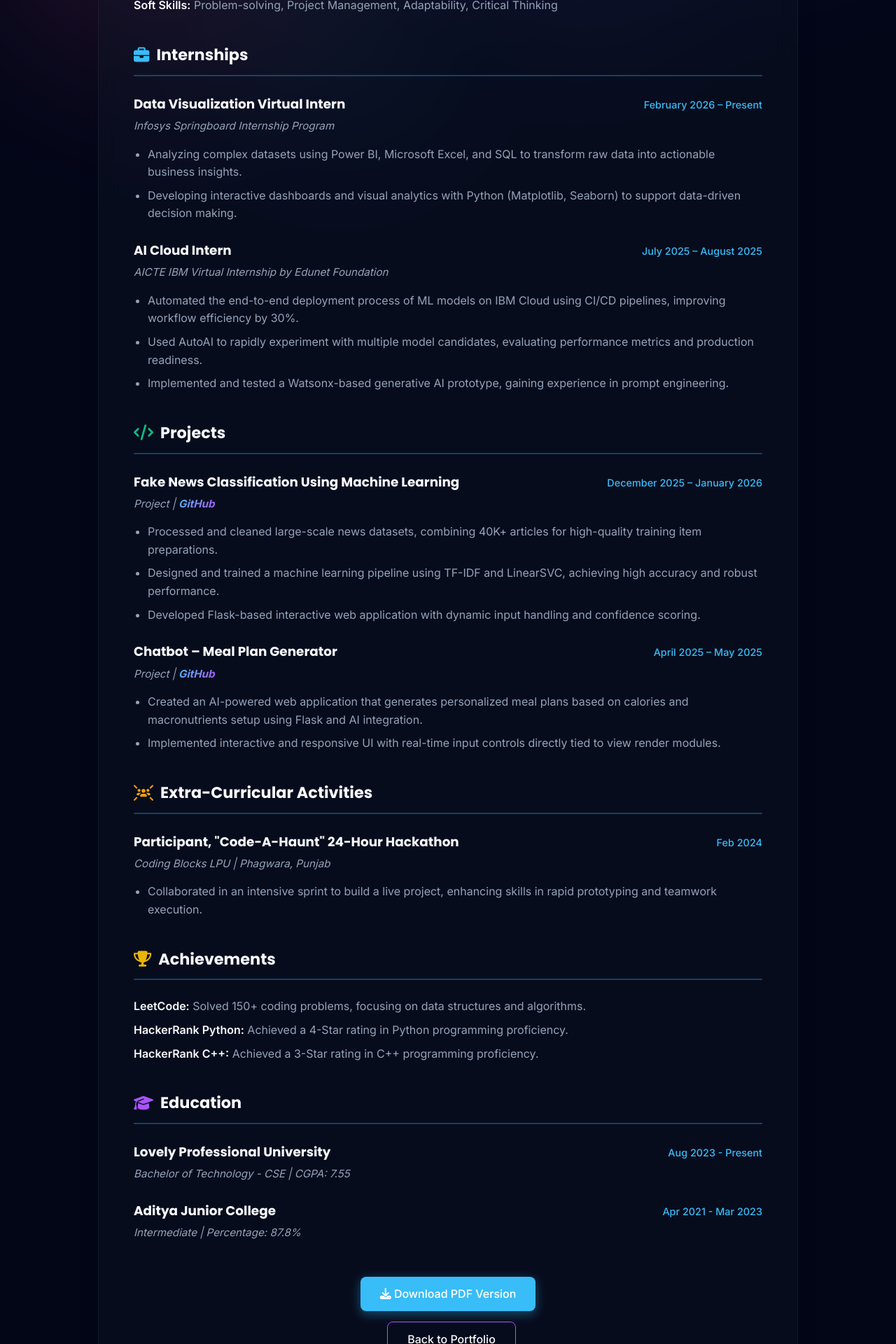
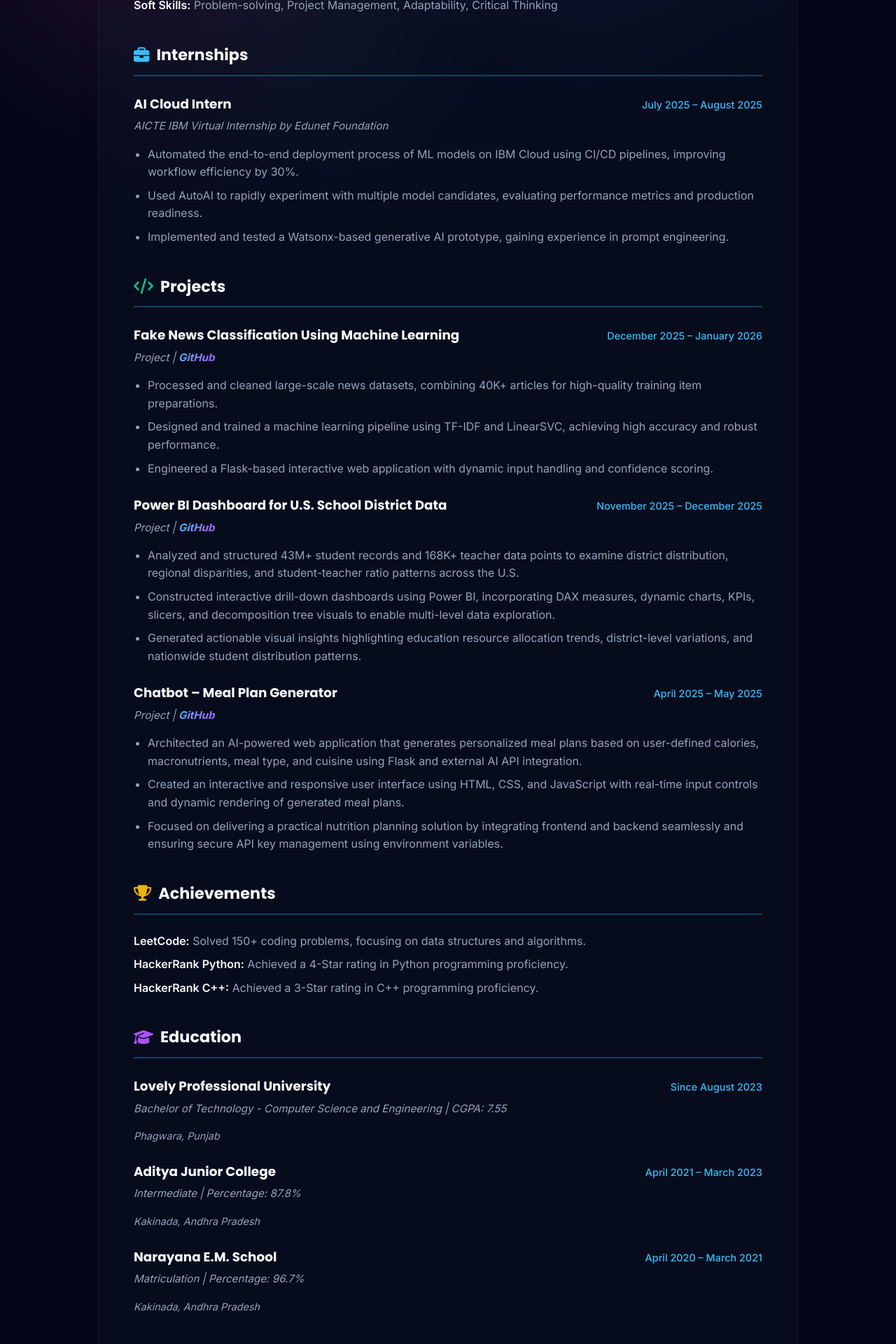
Before and after one commit to Dinesh9831/Portfolio, a Next.js app: page /resume in a window 1280 px wide. Shown: the part 540-2460 px from the top of the page at 70% size. Built offline with nearby package versions, Linux system fonts and the light colour scheme.

Commit message:
Fourth commit

```diff
--- a/app/resume/page.js
+++ b/app/resume/page.js
@@ -50,7 +50,7 @@ export default function Resume() {
             <div className="resume-header">
               <div className="r-head-info">
                 <h1 style={{ fontSize: '3rem', marginBottom: '5px' }}>Moturi Sai <span className="highlight">Dinesh</span></h1>
-                <h4 style={{ color: 'var(--text-secondary)', fontWeight: 400 }}>Computer Science & Engineering Student | Data Science Enthusiast</h4>
+                <h4 style={{ color: 'var(--text-secondary)', fontWeight: 400 }}>Computer Science & Engineering Student | Data Scientist</h4>
               </div>
               <div className="r-head-contact" style={{ textAlign: 'right' }}>
                 <p><i className="fa-solid fa-phone icon-cyan"></i> +91-9390107209</p>
@@ -91,18 +91,6 @@ export default function Resume() {
 
                 <div className="r-item">
                   <div className="r-item-head">
-                    <h4>Data Visualization Virtual Intern</h4>
-                    <span className="r-date">February 2026 – Present</span>
-                  </div>
-                  <div className="r-item-sub">Infosys Springboard Internship Program</div>
-                  <ul className="r-details">
-                    <li>Analyzing complex datasets using Power BI, Microsoft Excel, and SQL to transform raw data into actionable business insights.</li>
-                    <li>Developing interactive dashboards and visual analytics with Python (Matplotlib, Seaborn) to support data-driven decision making.</li>
-                  </ul>
-                </div>
-
-                <div className="r-item">
-                  <div className="r-item-head">
                     <h4>AI Cloud Intern</h4>
                     <span className="r-date">July 2025 – August 2025</span>
                   </div>
@@ -128,7 +116,20 @@ export default function Resume() {
                   <ul className="r-details">
                     <li>Processed and cleaned large-scale news datasets, combining 40K+ articles for high-quality training item preparations.</li>
                     <li>Designed and trained a machine learning pipeline using TF-IDF and LinearSVC, achieving high accuracy and robust performance.</li>
-                    <li>Developed Flask-based interactive web application with dynamic input handling and confidence scoring.</li>
+                    <li>Engineered a Flask-based interactive web application with dynamic input handling and confidence scoring.</li>
+                  </ul>
+                </div>
+
+                <div className="r-item">
+                  <div className="r-item-head">
+                    <h4>Power BI Dashboard for U.S. School District Data</h4>
+                    <span className="r-date">November 2025 – December 2025</span>
+                  </div>
+                  <div className="r-item-sub">Project | <a href="https://github.com/Dinesh9831/School-District-Characteristics-Dashboard" target="_blank" rel="noopener noreferrer" className="highlight">GitHub</a></div>
+                  <ul className="r-details">
+                    <li>Analyzed and structured 43M+ student records and 168K+ teacher data points to examine district distribution, regional disparities, and student-teacher ratio patterns across the U.S.</li>
+                    <li>Constructed interactive drill-down dashboards using Power BI, incorporating DAX measures, dynamic charts, KPIs, slicers, and decomposition tree visuals to enable multi-level data exploration.</li>
+                    <li>Generated actionable visual insights highlighting education resource allocation trends, district-level variations, and nationwide student distribution patterns.</li>
                   </ul>
                 </div>
 
@@ -139,26 +140,14 @@ export default function Resume() {
                   </div>
                   <div className="r-item-sub">Project | <a href="https://github.com/Dinesh9831/helios-nutrition-ai" target="_blank" rel="noopener noreferrer" className="highlight">GitHub</a></div>
                   <ul className="r-details">
-                    <li>Created an AI-powered web application that generates personalized meal plans based on calories and macronutrients setup using Flask and AI integration.</li>
-                    <li>Implemented interactive and responsive UI with real-time input controls directly tied to view render modules.</li>
+                    <li>Architected an AI-powered web application that generates personalized meal plans based on user-defined calories, macronutrients, meal type, and cuisine using Flask and external AI API integration.</li>
+                    <li>Created an interactive and responsive user interface using HTML, CSS, and JavaScript with real-time input controls and dynamic rendering of generated meal plans.</li>
+                    <li>Focused on delivering a practical nutrition planning solution by integrating frontend and backend seamlessly and ensuring secure API key management using environment variables.</li>
                   </ul>
                 </div>
               </div>
 
-              {/* EXTRA-CURRICULAR ACTIVITIES */}
-              <div className="resume-section">
-                <h3 className="r-section-title"><i className="fa-solid fa-users-rays icon-amber"></i> Extra-Curricular Activities</h3>
-                <div className="r-item">
-                  <div className="r-item-head">
-                    <h4>Participant, "Code-A-Haunt" 24-Hour Hackathon</h4>
-                    <span className="r-date">Feb 2024</span>
-                  </div>
-                  <div className="r-item-sub">Coding Blocks LPU | Phagwara, Punjab</div>
-                  <ul className="r-details">
-                    <li>Collaborated in an intensive sprint to build a live project, enhancing skills in rapid prototyping and teamwork execution.</li>
-                  </ul>
-                </div>
-              </div>
+
 
               {/* ACHIEVEMENTS */}
               <div className="resume-section">
@@ -178,17 +167,28 @@ export default function Resume() {
                 <div className="r-item">
                   <div className="r-item-head">
                     <h4>Lovely Professional University</h4>
-                    <span className="r-date">Aug 2023 - Present</span>
+                    <span className="r-date">Since August 2023</span>
                   </div>
-                  <div className="r-item-sub">Bachelor of Technology - CSE | CGPA: 7.55</div>
+                  <div className="r-item-sub">Bachelor of Technology - Computer Science and Engineering | CGPA: 7.55</div>
+                  <div className="r-item-sub" style={{ color: 'var(--text-secondary)', fontSize: '0.9rem' }}>Phagwara, Punjab</div>
                 </div>
 
                 <div className="r-item">
                   <div className="r-item-head">
                     <h4>Aditya Junior College</h4>
-                    <span className="r-date">Apr 2021 - Mar 2023</span>
+                    <span className="r-date">April 2021 – March 2023</span>
                   </div>
                   <div className="r-item-sub">Intermediate | Percentage: 87.8%</div>
+                  <div className="r-item-sub" style={{ color: 'var(--text-secondary)', fontSize: '0.9rem' }}>Kakinada, Andhra Pradesh</div>
+                </div>
+
+                <div className="r-item">
+                  <div className="r-item-head">
+                    <h4>Narayana E.M. School</h4>
+                    <span className="r-date">April 2020 – March 2021</span>
+                  </div>
+                  <div className="r-item-sub">Matriculation | Percentage: 96.7%</div>
+                  <div className="r-item-sub" style={{ color: 'var(--text-secondary)', fontSize: '0.9rem' }}>Kakinada, Andhra Pradesh</div>
                 </div>
               </div>
             </div>
--- a/components/Projects.js
+++ b/components/Projects.js
@@ -14,7 +14,7 @@ export default function Projects() {
       date: 'April 2025 – May 2025',
       image: '/assets/meal_plan.jpg',
       tags: ['AI Integration', 'JavaScript'],
-      desc: 'An AI-powered web application that generates personalized nutrition plans based on user-defined macronutrients and calories using generative AI.',
+      desc: 'Developed an AI-powered web application that generates personalized meal plans based on user-defined calories, macronutrients, meal type, and cuisine using Flask and external AI API integration.',
       link: 'https://github.com/Dinesh9831/helios-nutrition-ai',
       icon: 'fa-utensils'
     },
```
Also changed, not shown: components/About.js (+0 -30 lines), components/Internship.js (+1 -46 lines).
